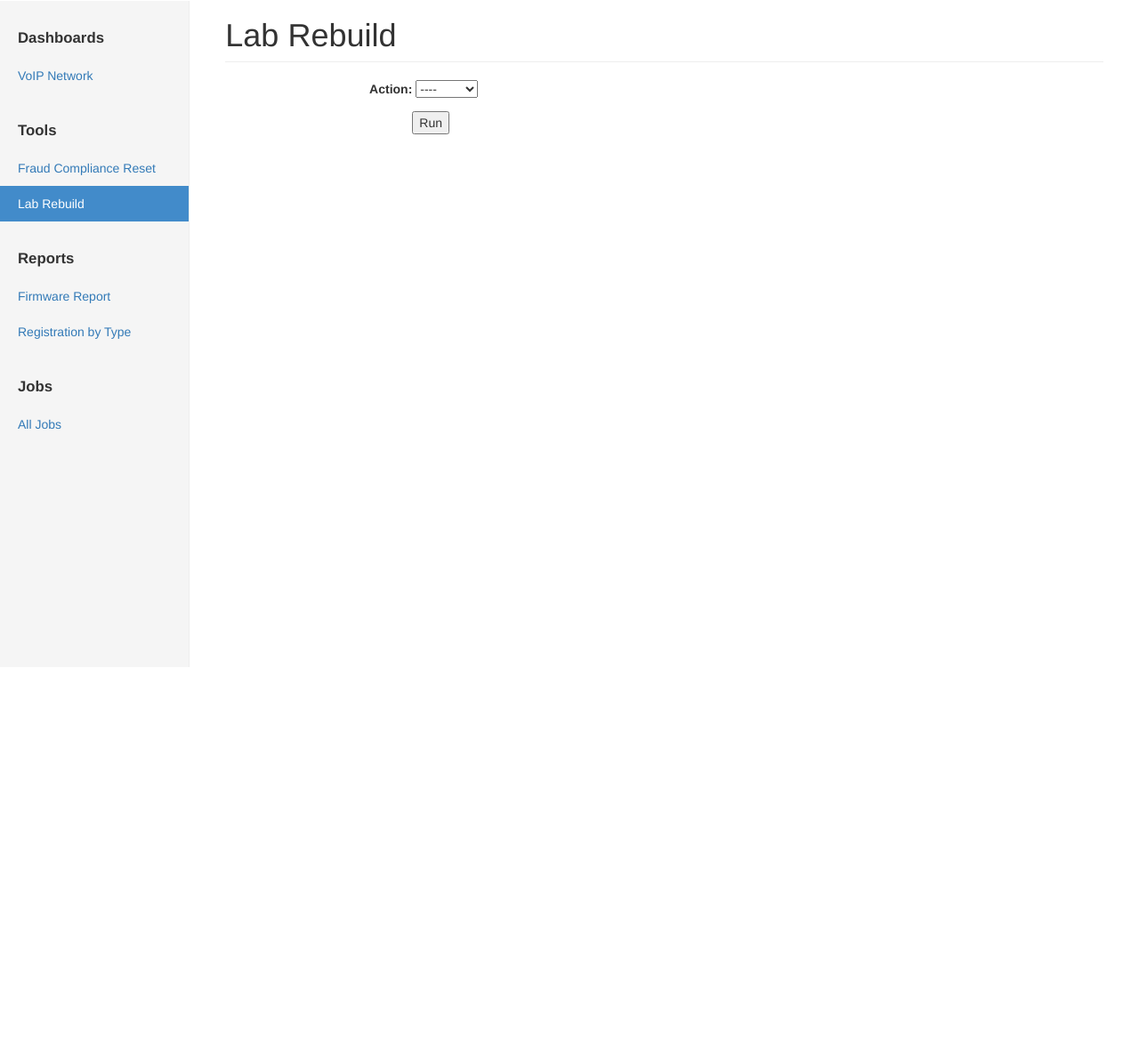
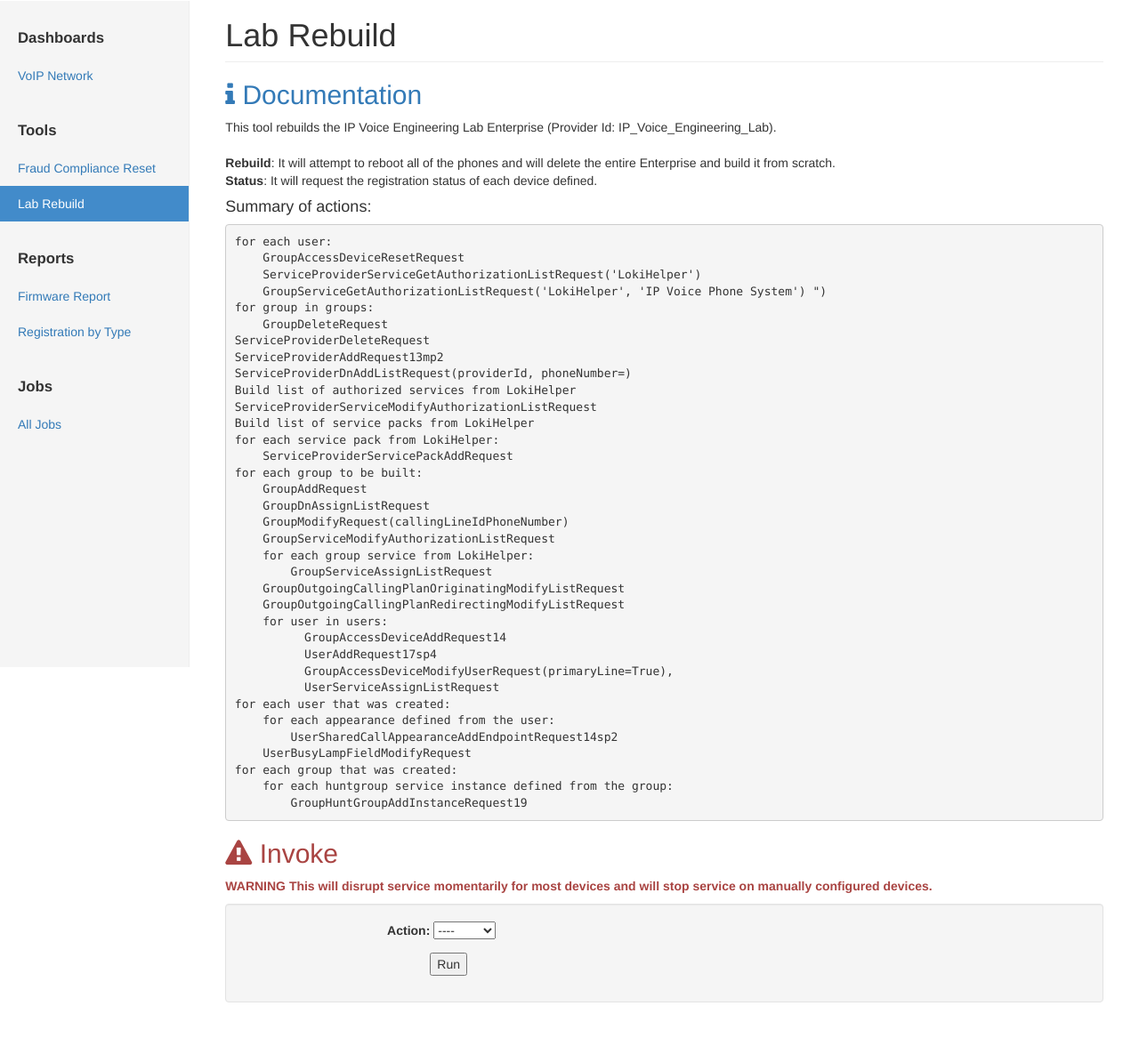
Before and after one commit to jamesbane/steward, a Django app: page /tools/lab-rebuild-tool in a window 1280 px wide. Shown: the part 50-1217 px from the top of the page at 89% size. Before the commit the page ends 800 px from the top, so only its background shows below. Run offline with Django 3.2, Linux system fonts and the light colour scheme; the visitor is signed in with stand-in values (Sample User, id 1); parts of the project's set-up code (start-up, migrations or seed data) failed here and were passed over; some libraries are stand-ins or nearby versions.

Commit message:
Documentation for Lab Rebuild

```diff
--- a/tools/templates/tools/lab_rebuild.html
+++ b/tools/templates/tools/lab_rebuild.html
@@ -2,11 +2,60 @@
 
 {% block content %}
   <h1 class="page-header">Lab Rebuild</h1>
-  <form method="POST">
-    {% csrf_token %}
-    {{ form.as_p }}
-    <p><label></label><input id="submit" type="submit" value="Run"/></p>
-  </form>
+  <div>
+    <h2 class="text-primary"><i class="fa fa-info"></i> Documentation</h2>
+    <p>This tool rebuilds the IP Voice Engineering Lab Enterprise (Provider Id: IP_Voice_Engineering_Lab).
+       <br/><br/>
+       <strong>Rebuild</strong>: It will attempt to reboot all of the phones and will delete the entire Enterprise and build it from scratch.<br/>
+       <strong>Status</strong>: It will request the registration status of each device defined.
+     </p>
+    <h4>Summary of actions:</h4>
+    <pre>for each user:
+    GroupAccessDeviceResetRequest
+    ServiceProviderServiceGetAuthorizationListRequest('LokiHelper')
+    GroupServiceGetAuthorizationListRequest('LokiHelper', 'IP Voice Phone System') ")
+for group in groups:
+    GroupDeleteRequest
+ServiceProviderDeleteRequest
+ServiceProviderAddRequest13mp2
+ServiceProviderDnAddListRequest(providerId, phoneNumber={{...}})
+Build list of authorized services from LokiHelper
+ServiceProviderServiceModifyAuthorizationListRequest
+Build list of service packs from LokiHelper
+for each service pack from LokiHelper:
+    ServiceProviderServicePackAddRequest
+for each group to be built:
+    GroupAddRequest
+    GroupDnAssignListRequest
+    GroupModifyRequest(callingLineIdPhoneNumber)
+    GroupServiceModifyAuthorizationListRequest
+    for each group service from LokiHelper:
+        GroupServiceAssignListRequest
+    GroupOutgoingCallingPlanOriginatingModifyListRequest
+    GroupOutgoingCallingPlanRedirectingModifyListRequest
+    for user in users:
+          GroupAccessDeviceAddRequest14
+          UserAddRequest17sp4
+          GroupAccessDeviceModifyUserRequest(primaryLine=True),
+          UserServiceAssignListRequest
+for each user that was created:
+    for each appearance defined from the user:
+        UserSharedCallAppearanceAddEndpointRequest14sp2
+    UserBusyLampFieldModifyRequest
+for each group that was created:
+    for each huntgroup service instance defined from the group:
+        GroupHuntGroupAddInstanceRequest19</pre>
+
+    <h2 class="text-danger"><i class="fa fa-warning"></i> Invoke</h2>
+    <p><strong class="text-danger">WARNING This will disrupt service momentarily for most devices and will stop service on manually configured devices.</strong></p>
+    <div class="well">
+      <form method="POST">
+        {% csrf_token %}
+        {{ form.as_p }}
+        <p><label></label><input id="submit" type="submit" value="Run"/></p>
+      </form>
+    </div>
+  </div>
 {% endblock content %}
 
 {% block javascript %}
```
